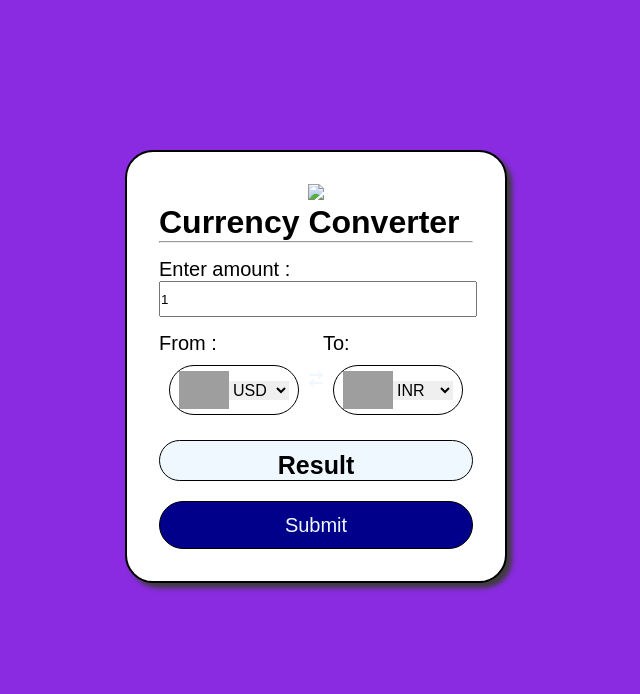
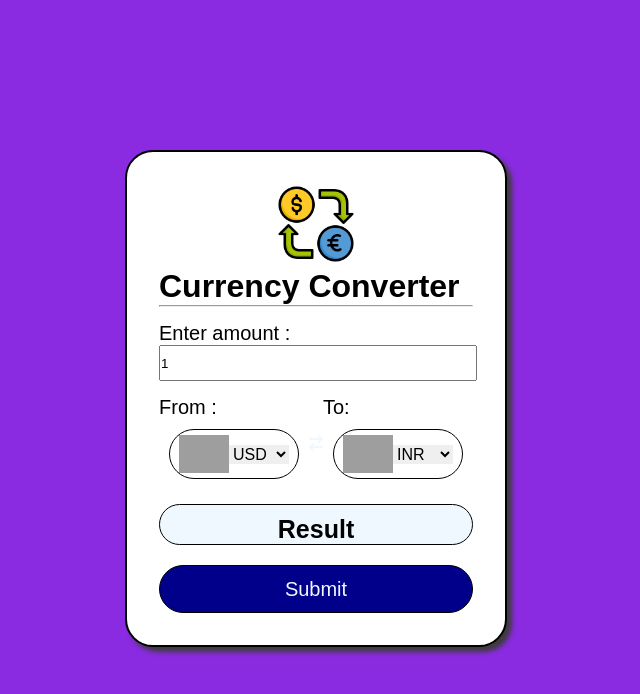
Before and after one commit to Subhayan009kapas/Currency-Converter, a plain HTML site: page index.html in a window 1280 px wide. Shown: the whole page, without its empty margins (324-964 px from the left). Drawn offline with Linux system fonts and the light colour scheme; grey boxes are pictures that could not be loaded.

Commit message:
Update index.html

```diff
--- a/index.html
+++ b/index.html
@@ -11,7 +11,7 @@
 <body>
 
           <div class="con">
-                    <div align="center"><img src="./img/logo.png" height="80px"></div>
+                    <div align="center"><img src="./logo.png" height="80px"></div>
                     <h1 style="color: black;">Currency Converter</h1>
                     <hr>
 
```
